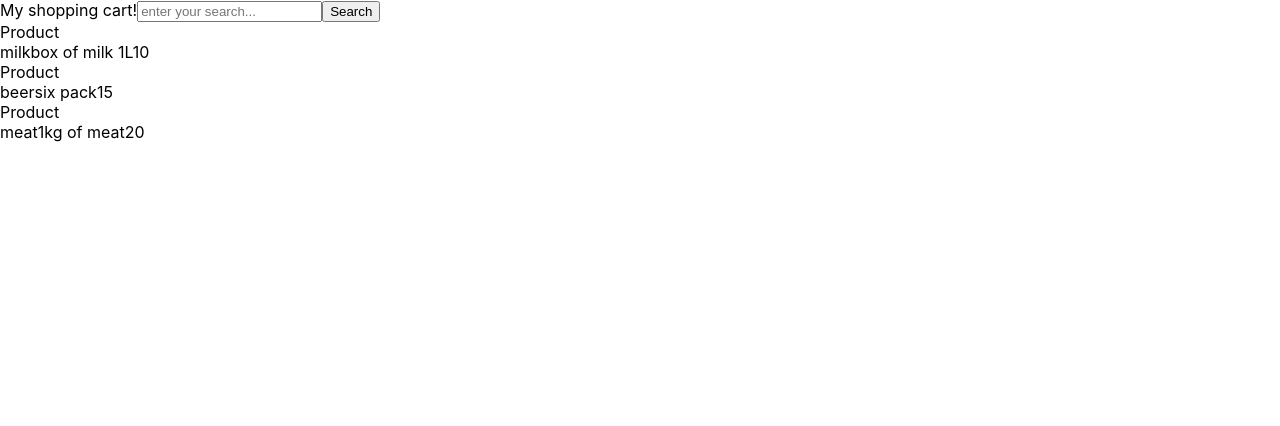
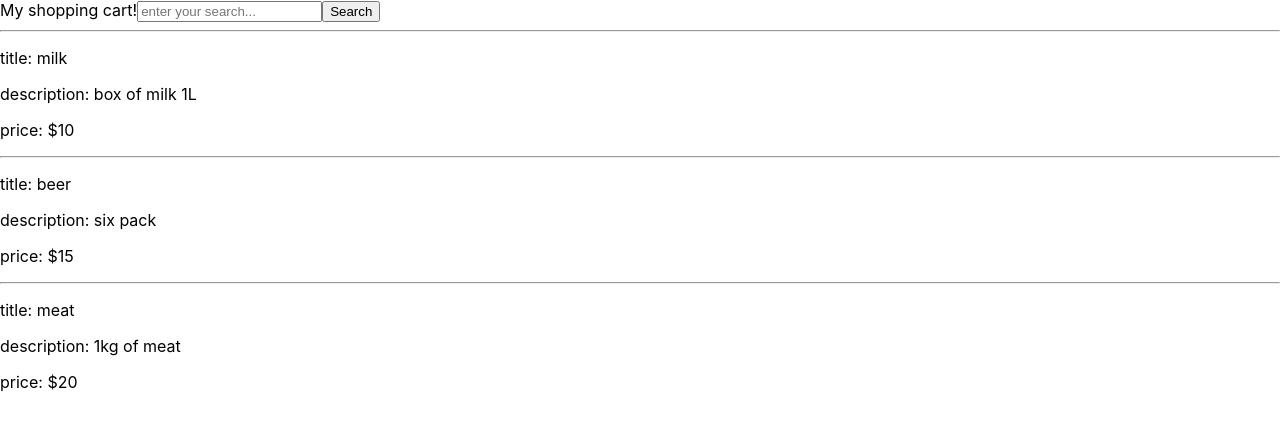
Before and after one commit to dortizp/shopping-cart-v2, a React (Create React App) app: page / in a window 1280 px wide. Shown: the top 426 px of the page. Built offline with nearby package versions, Linux system fonts and the light colour scheme; the HTML template or start-up script is replaced by a standard one.

Commit message:
product search by title added

```diff
--- a/src/App.js
+++ b/src/App.js
@@ -1,10 +1,11 @@
 import { useState, useEffect } from "react";
 import { ProductList } from "./components/ProductList";
 import { getProducts } from "./services/products";
-import { Header } from "./components/Header"
+import { Header } from "./components/Header";
 function App() {
   const [products, setProducts] = useState({});
   const [loading, setLoading] = useState(true);
+  const [list, filterList] = useState({});
 
   // with useEffect and async/await
   // useEffect(() => {
@@ -29,10 +30,14 @@ function App() {
     });
   }, []);
 
+  useEffect(() => {
+    console.log("new products", products);
+  }, [products]);
+
   return (
     <div>
       My shopping cart!
-      <Header/>
+      <Header list={products} setProducts={setProducts} />
       {loading ? "loading..." : <ProductList products={products} />}
     </div>
   );
--- a/src/components/Header.jsx
+++ b/src/components/Header.jsx
@@ -1,9 +1,11 @@
 import {useState} from "react"
 
-const Header = () => {
+const Header = ({list, setProducts}) => {
     const [searchText, setSearchText] = useState("")
     const search = () => {
-        console.log("searching...")
+        console.log("searching...", searchText)
+        const newList = list.filter( item => item.title === searchText)
+        setProducts(newList)
     }
     return (
         <>
--- a/src/components/Product.jsx
+++ b/src/components/Product.jsx
@@ -1,11 +1,12 @@
 const Product = ({product}) => {
     const {title, description, price} = product
+    console.log('product in product', product)
     return (
         <>
-        <div>Product</div>
-        <span>{title}</span>
-        <span>{description}</span>
-        <span>{price}</span>
+        <hr></hr>
+        <p>title: {title}</p>
+        <p>description: {description}</p>
+        <p>price: ${price}</p>
         </>
     )
 }
--- a/src/components/ProductList.jsx
+++ b/src/components/ProductList.jsx
@@ -1,11 +1,12 @@
 import {Product} from "./Product"
 
 const ProductList = ({products}) => {
-
   return (
       <div>
        {
-        products.map( item => <Product product={item}/>)
+        products.length
+        ? products.map( item => <Product key={item.id} product={item}/>)
+        : null
        }
       </div>
   )
--- a/src/services/products.js
+++ b/src/services/products.js
@@ -1,21 +1,24 @@
 const getProducts = () => {
   const products = [
     {
-    title: "milk",
-    description: "box of milk 1L",
-    price: 10,
+      id: 1,
+      title: "milk",
+      description: "box of milk 1L",
+      price: 10,
     },
     {
+      id: 2,
       title: "beer",
       description: "six pack",
       price: 15,
     },
     {
+      id: 3,
       title: "meat",
       description: "1kg of meat",
-      price: 20
-    }
-  ]
+      price: 20,
+    },
+  ];
 
   return new Promise((resolve) => {
     setTimeout(() => {
```
